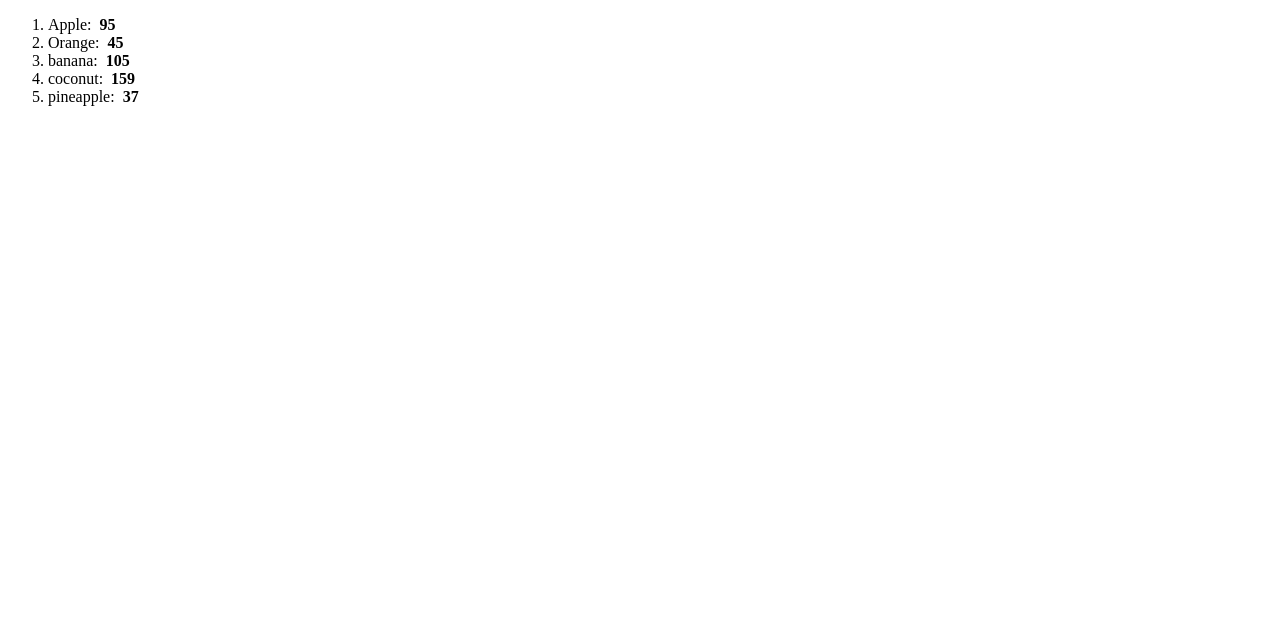
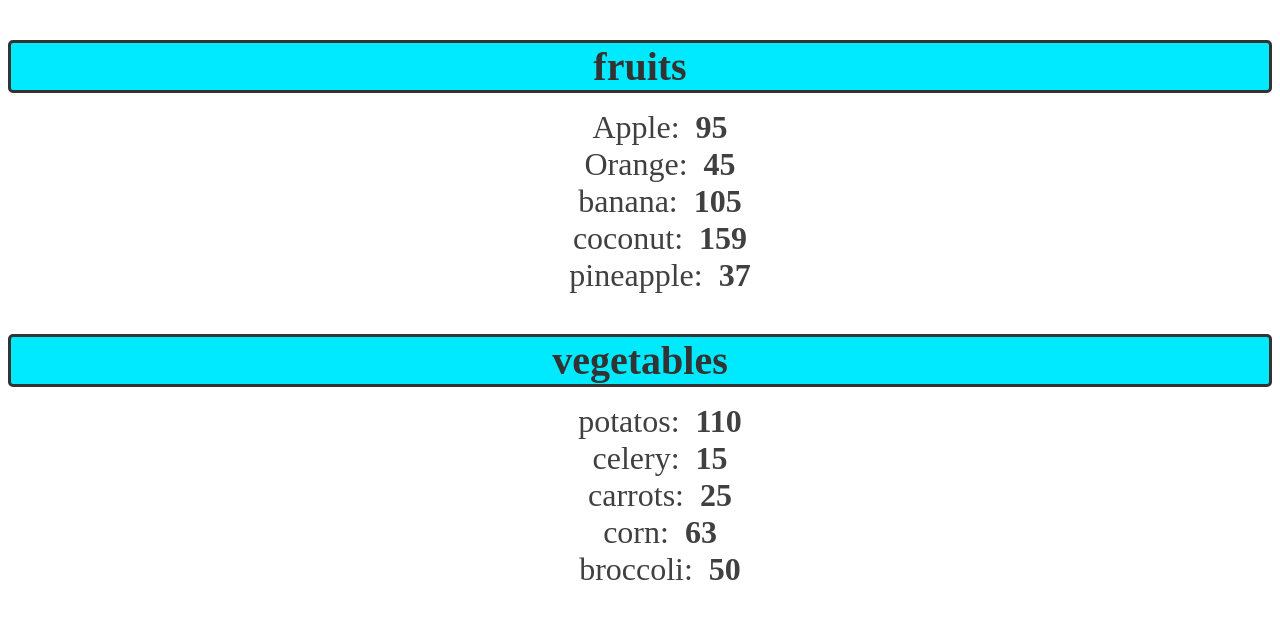
Before and after one commit to zikoelj/learnReact, a React (Vite) app: page / in a window 1280 px wide. Shown: the top 618 px of the page. Built offline with nearby package versions, Linux system fonts and the light colour scheme.

Commit message:
conditional rendering by making lists reusable component & style them & ternary operator to display in case if there are items in lists

```diff
--- a/src/App.jsx
+++ b/src/App.jsx
@@ -1,7 +1,22 @@
 import List from "./List.jsx"
 function App(){
+    const fruits = [{id : 1, name :"Apple",calories : 95},
+                    {id : 2, name :"Orange",calories : 45},
+                    {id : 3 , name :"banana",calories : 105},
+                    {id : 4, name :"coconut",calories : 159},
+                    {id : 5, name :"pineapple",calories : 37}]
+
+    const vegetables = [{id : 6, name :"potatos",calories : 110},
+                        {id : 7, name :"celery",calories : 15},
+                        {id : 8, name :"carrots",calories : 25},
+                        {id : 9, name :"corn",calories : 63},
+                        {id : 10, name :"broccoli",calories : 50}]
+
     return(
-        <List/>
+        <>
+        {fruits.length > 0 ?<List items= {fruits} category="fruits"/> : null }
+        {vegetables.length > 0 ? <List items= {vegetables} category="vegetables"/> : null}
+        </>
     );
     }
 export default App
--- a/src/List.jsx
+++ b/src/List.jsx
@@ -1,25 +1,17 @@
 //rendering list in reactJs
-function List(){
+function List(props){
 
-    const fruits = [{id : 1, name :"Apple",calories : 95},
-                    {id : 2, name :"Orange",calories : 45},
-                    {id : 3, name :"banana",calories : 105},
-                    {id : 4, name :"coconut",calories : 159},
-                    {id : 5, name :"pineapple",calories : 37}]
-
-    //fruits.sort((a,b)=>a.name.localeCompare(b.name)); //ALPHABETICAL
-    //fruits.sort((a,b)=>b.name.localeCompare(a.name)); //REVERSE ALPHABETICAL
-    //fruits.sort((a,b) => a.calories - b.calories); //NUMERIC
-    //fruits.sort((a,b) => b.calories - a.calories); //REVERSE NUMERIC
-    //const lowCalFruits = fruits.filter(fruit => fruit.calories <100);
-    const highCalFruits = fruits.filter(fruit => fruit.calories >= 100);
-
-
-    const listItems = fruits.map(fruit =>
-                                        <li key={fruit.id} >
-                                          {fruit.name}: &nbsp;
-                                          <b>{fruit.calories}</b>
+    const category = props.category;
+    const itemList = props.items; //List is a reusable component
+    const listItems = itemList.map(item =>
+                                        <li key={item.id} >
+                                          {item.name}: &nbsp;
+                                          <b>{item.calories}</b>
                                         </li>)
-    return (<ol>{listItems}</ol>);
+    return (<>
+            <h3 className="list-category">{category}</h3>
+            <ol className="list-items">{listItems}</ol>
+            </>
+            );
 }
 export default List
--- a/src/index.css
+++ b/src/index.css
@@ -1,16 +1,21 @@
-.welcome-message{
+.list-category{
   font-size: 2.5em;
-  background-color: hsl(120, 100%, 42%);
-  color:white;
-  padding:10px;
+  font-weight:bold;
+  color: hsl(0,0%,20%);
+  margin-bottom: 10px;
+  text-align: center;
+  border: 3px solid;
   border-radius: 5px;
+  background-color: hsl(185,100%,50%);
+}
+.list-items li{
+  font-size: 2em;
+  list-style: none;
+  color: hsl(0,0%,25%);
+  text-align: center;
   margin: 0;
 }
-.login-prompt{
-  font-size: 2.5em;
-  background-color: hsl(350, 82%, 48%);
-  color:white;
-  padding:10px;
-  border-radius: 5px;
-  margin: 0;
+.list-items li:hover{
+  color:hsl(0, 0%, 40%);
+  cursor:pointer;
 }
```
